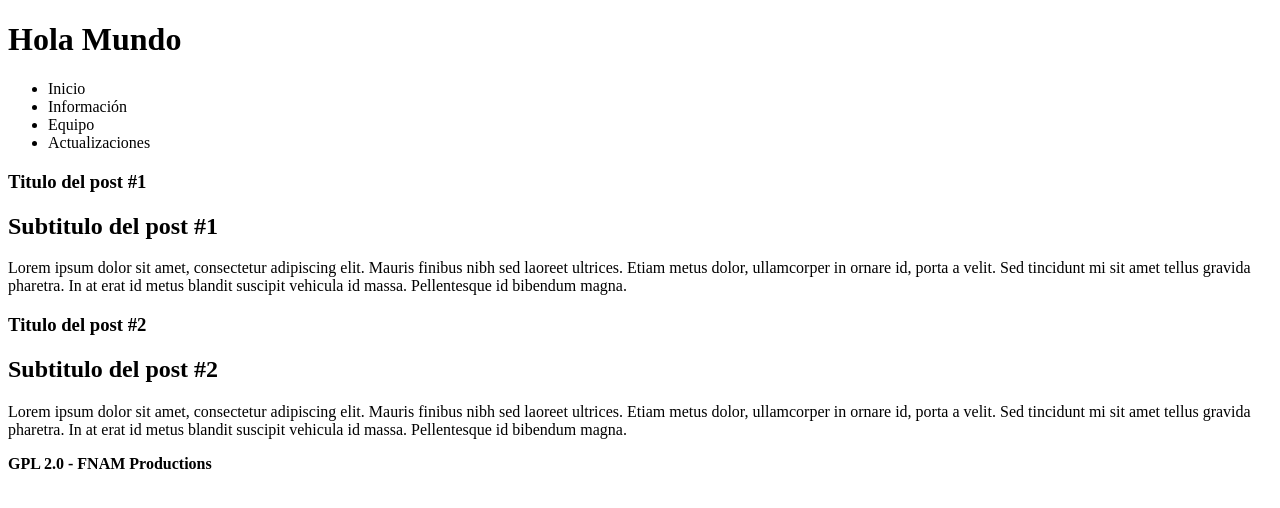
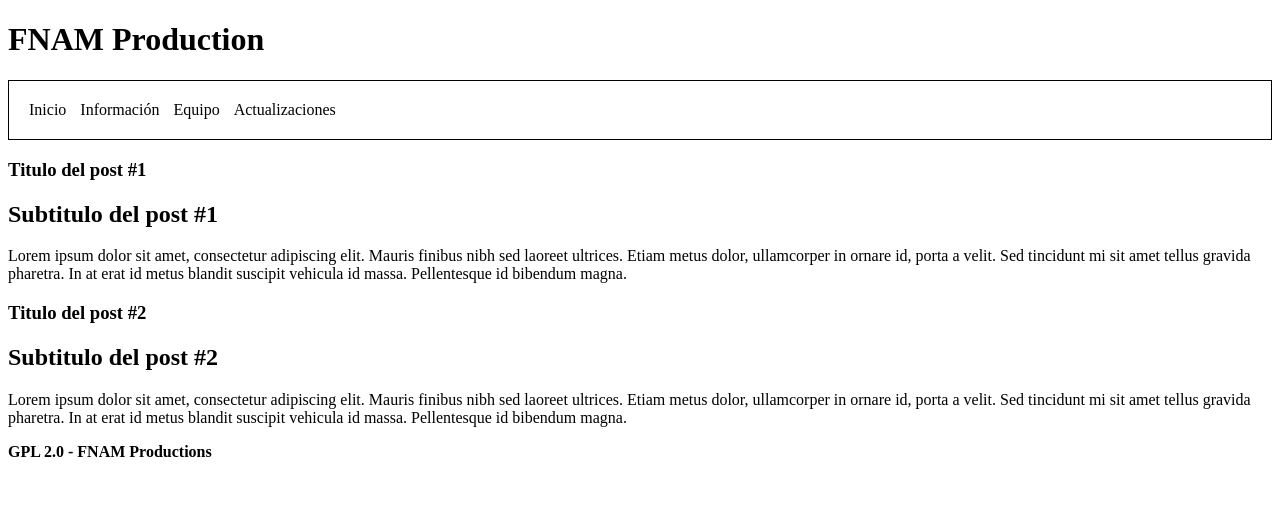
Before and after one commit to ANDR0M3D41/fnam.github.io, a plain HTML site: page index.html in a window 1280 px wide. Drawn offline with Linux system fonts and the light colour scheme.

Commit message:
Agregado del Estilo con CSS
Se le agregaron clases a las etiquetas HTML y se le dieron estilos con CSS

```diff
--- a/index.html
+++ b/index.html
@@ -3,11 +3,12 @@
 <html>
 	<head>
 		<title>FNAM</title>
+		<link rel="stylesheet" href="style.css">
 	</head>
 
 	<body>
-		<h1>Hola Mundo</h1>
-		<nav>
+		<h1 id="titulo">FNAM Production</h1>
+		<nav class="nav-h">
 			<ul>
 				<li>Inicio</li>
 				<li>Información</li>
@@ -16,7 +17,7 @@
 			</ul>
 		</nav>
 		<section>
-			<article>
+			<article class="articulo">
 				<hgroup>
 					<h1>Titulo del post #1</h1>
 					<h2>Subtitulo del post #1</h1>
@@ -27,7 +28,7 @@
 					In at erat id metus blandit suscipit vehicula id massa. Pellentesque id bibendum magna.
 				</p>
 			</article>
-			<article>
+			<article class="articulo">
                                 <hgroup>
                                         <h1>Titulo del post #2</h1>
                                         <h2>Subtitulo del post #2</h1>
@@ -38,9 +39,8 @@
                                         In at erat id metus blandit suscipit vehicula id massa. Pellentesque id bibendum magna.
                                 </p>
                         </article>
+		</section>
 
-			<footer><b>GPL 2.0 - FNAM Productions<b></footer>
-
-		</section>
+		<footer><b>GPL 2.0 - FNAM Productions<b></footer>
 	</body>
 </html>
--- /dev/null
+++ b/style.css
@@ -0,0 +1,11 @@
+.nav-h ul{
+	list-style-type: none;
+	text: center;
+	border: 1px solid black;
+	padding: 20px;
+}
+
+.nav-h ul li{
+	display: inline;
+	margin: 0 10px 0 0;
+}
```
